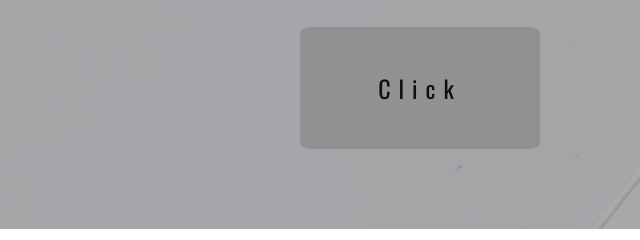
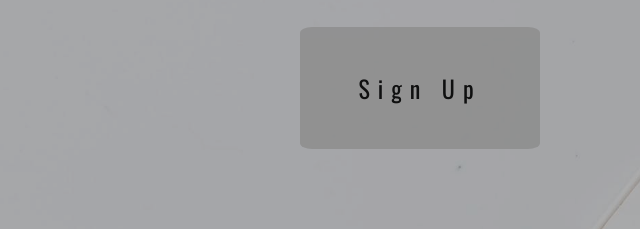
Before and after one commit to infoshareacademy/jfddl4-fatcash, a plain HTML site: page index.html in a window 1280 px wide. Shown: the part 471-711 px from the top of the page, 220-860 px from the left. Drawn offline with nearby package versions, Linux system fonts and the light colour scheme.

Commit message:
Update index.html

```diff
--- a/index.html
+++ b/index.html
@@ -52,7 +52,7 @@
             </h2>
         </div>
 
-        <div class="hero__button"><a href="#" class="hero__button-link">Click</a></div>
+        <div class="hero__button"><a href="#signup" class="hero__button-link">Sign Up</a></div>
 
 
     </div>
```
